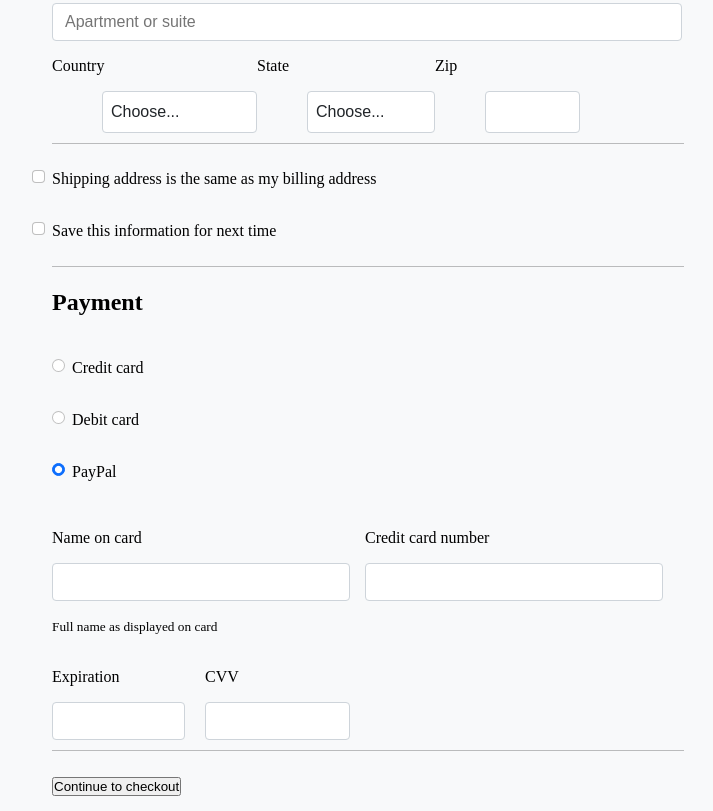
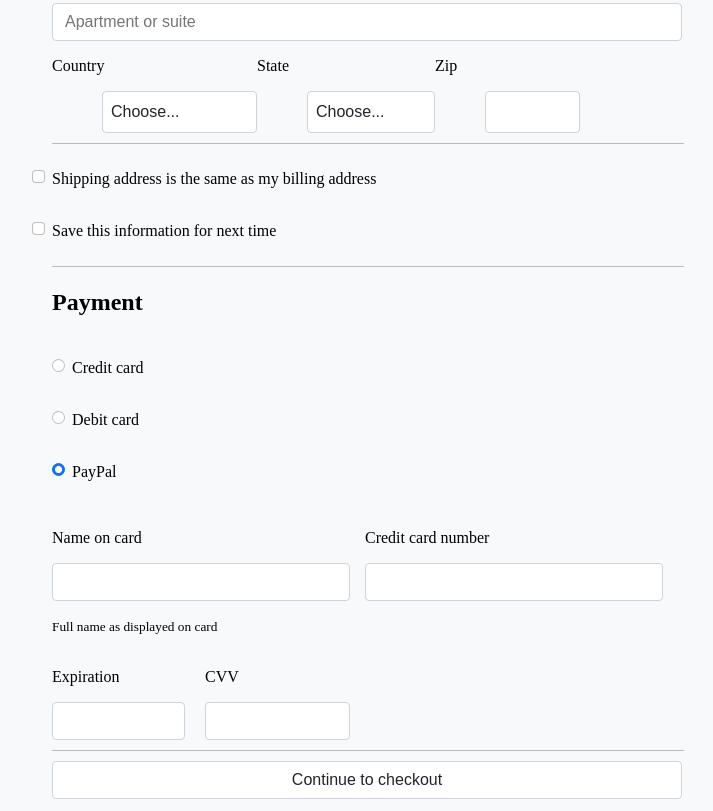
Before and after one commit to MadinaTadjidinova/layout-class-work, a plain HTML site: page index.html in a window 1280 px wide. Shown: the part 800-1611 px from the top of the page, without its empty margins (116-829 px from the left). Drawn offline with Linux system fonts and the light colour scheme.

Commit message:
Added button

```diff
--- a/index.html
+++ b/index.html
@@ -136,10 +136,10 @@
                 </div>
             </div>
             <hr class="hr">
-            <button class="button" type="submit">Continue to checkout</button>
+            <button class=" button form-control width-2-input" type="submit">Continue to checkout</button>
             </form>
         </div>
-
+    </div>
 </main>
 </div>
 </body>
```
